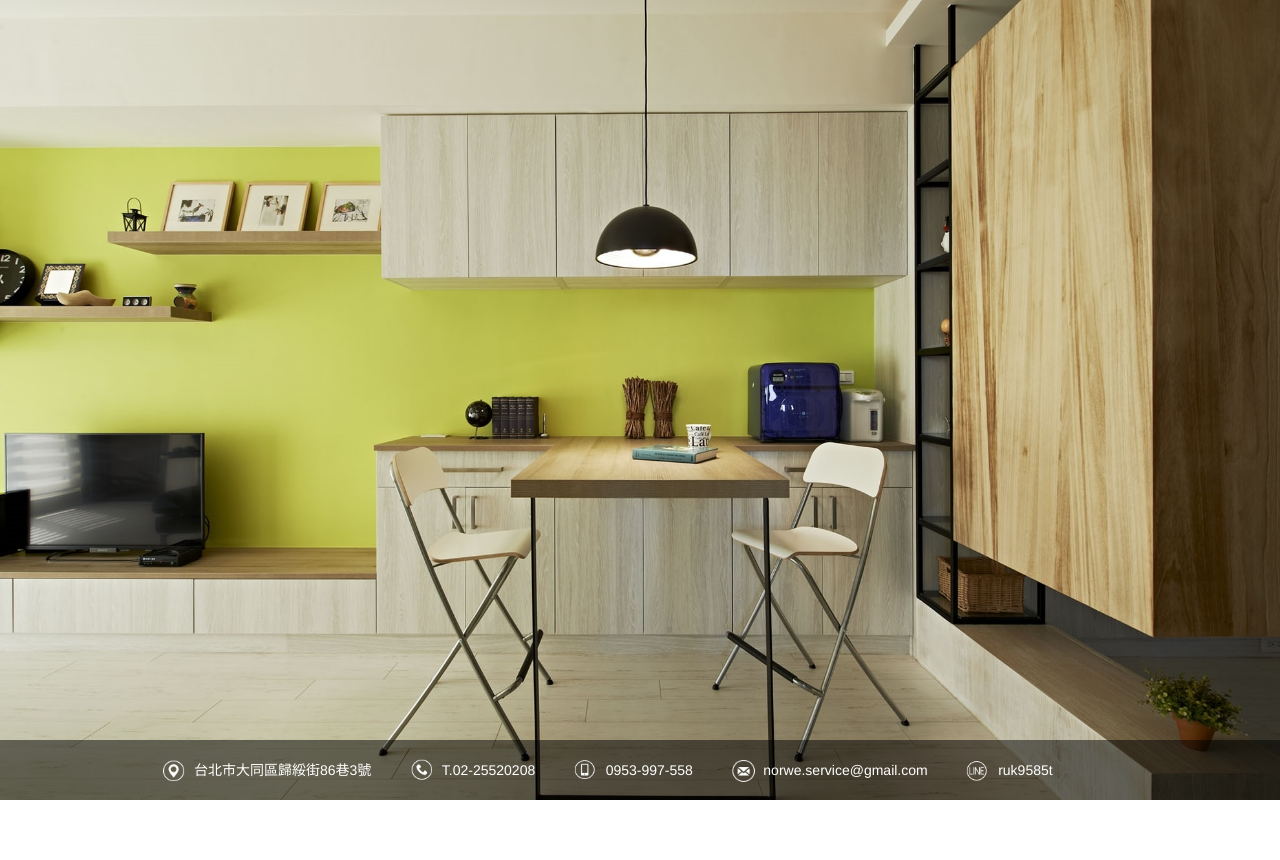
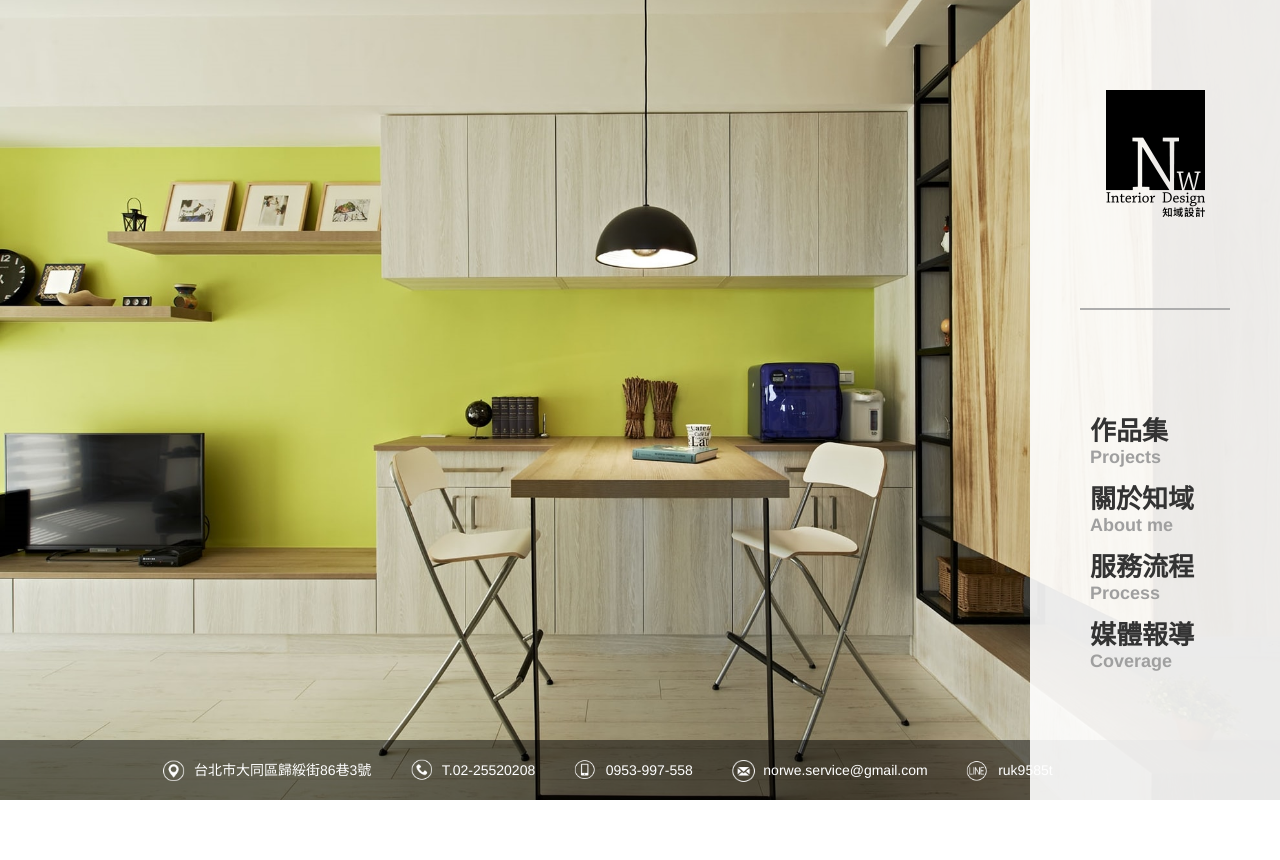
Before and after one commit to PJCHENder/F2EProjects, a PHP site: page / in a window 1280 px wide. Run offline with PHP 8.4, Linux system fonts and the light colour scheme.

Commit message:
首頁初稿完成

```diff
--- a/norwe/css/style.css
+++ b/norwe/css/style.css
@@ -1,11 +1,13 @@
 /* IMPORT RESET */
+
 @import url("reset.css");
 
 /* IMPORT 12 COLUMN RESPONSIVE GS */
+
 @import url("responsive.gs.12col.css");
 
+/*	EXAMPLE STYLES */
 
-/*	EXAMPLE STYLES */
 body {
     font-family: sans-serif;
     color: white;
@@ -34,3 +36,119 @@ footer {
     text-align: center;
     background: #BBB;
 }
+
+
+/* Customer CSS */
+
+
+/*        nav area      */
+
+nav {
+    color: #333;
+    height: 100vh;
+    width: 250px;
+    position: absolute;
+    background-color: rgba(255, 255, 255, 0.9);
+    right: 0;
+    z-index: 10;
+}
+
+nav .logo {
+    width: 99px;
+    height: 128px;
+    background: url("../img/logo.png") no-repeat center;
+    margin: 90px auto;
+    cursor: pointer;
+}
+nav hr{
+    border: 1px solid #ADADAD;
+    width: 150px;
+    margin-bottom: 100px;
+}
+nav ul{
+    font-family: Helvetica, '微軟正黑體';
+    font-size: 26px;
+    font-weight: bold;
+    padding-left: 60px;
+}
+nav ul li{
+    cursor: pointer;
+}
+
+nav ul li.menu_en{
+    font-size: 18px;
+    color: #9F9F9F;
+    margin-bottom: 10px;
+}
+
+/*        main area     */
+
+main {
+    width: 100vw;
+    height: 100vh;
+    background-color: #333;
+    background: url('../img/03-min.jpg') no-repeat center;
+    background-size: cover;
+    position: relative;
+}
+
+.intro {
+    width: 100%;
+    height: 60px;
+    margin: 0 auto;
+    background-color: rgba(0, 0, 0, 0.5);
+    position: absolute;
+    bottom: 0;
+}
+
+.cus-container {
+    margin: 0 auto;
+    width: 80%;
+}
+
+.cus-container li {
+    font-size: 14px;
+    font-family: Helvetica, '微軟正黑體';
+    height: 60px;
+    line-height: 60px;
+    text-indent: 36px;
+    display: inline-block;
+    background-position: left center;
+    margin-left: 30px;
+}
+
+.cus-container li.icon_location {
+    background-image: url("../img/icon_location.png");
+    background-repeat: no-repeat;
+    background-size: 15%;
+}
+
+.cus-container li.icon_phone {
+    background-image: url("../img/icon_phone.png");
+    background-repeat: no-repeat;
+    background-size: 24%;
+}
+
+.cus-container li.icon_mobile {
+    background-image: url("../img/icon_mobile.png");
+    background-size: 24%;
+    background-repeat: no-repeat;
+}
+
+.cus-container li.icon_email {
+    background-image: url("../img/icon_email.png");
+    background-repeat: no-repeat;
+    background-size: 17%;
+}
+
+.cus-container li.icon_line {
+    background-image: url("../img/icon_line.png");
+    background-repeat: no-repeat;
+    background-size: 33%;
+}
+
+.cus-container li.icon_fb {
+    background-image: url("../img/icon_fb.png");
+    background-repeat: no-repeat;
+    background-size: 36%;
+}
--- a/norwe/index.html
+++ b/norwe/index.html
@@ -3,95 +3,42 @@
 
 <head>
     <meta http-equiv="Content-Type" content="text/html; charset=UTF-8" />
-    <title>Responsive.gs Example</title>
+    <title>知域設計</title>
     <link rel="stylesheet" media="all" href="css/style.css" />
     <script src="scripts/respond.min.js"></script>
-    <style>
-        main {
-            width: 100vw;
-            height: 100vh;
-            background-color: #333;
-            background: url('img/03-min.jpg') no-repeat center;
-            background-size: cover;
-            position: relative;
-        }
-
-        .intro {
-            width: 100%;
-            height: 60px;
-            margin: 0 auto;
-            background-color: rgba(0, 0, 0, 0.5);
-            position: absolute;
-            bottom: 0;
-        }
-
-        .cus-container {
-            margin: 0 auto;
-            width: 80%;
-        }
-
-        .cus-container li {
-            font-size: 14px;
-            font-family: Helvetica, '微軟正黑體';
-            height: 60px;
-            line-height: 60px;
-            text-indent: 36px;
-            display: inline-block;
-            background-position: left center;
-            margin-left: 30px;
-        }
-
-        .cus-container li.logo_location {
-            background-image: url("img/logo_location.png");
-            background-repeat: no-repeat;
-            background-size: 15%;
-        }
-
-        .cus-container li.logo_phone {
-            background-image: url("img/logo_phone.png");
-            background-repeat: no-repeat;
-            background-size: 24%;
-        }
-
-        .cus-container li.logo_mobile {
-            background-image: url("img/logo_mobile.png");
-            background-size: 24%;
-            background-repeat: no-repeat;
-        }
-
-        .cus-container li.logo_email {
-            background-image: url("img/logo_email.png");
-            background-repeat: no-repeat;
-            background-size: 17%;
-        }
-
-        .cus-container li.logo_line {
-            background-image: url("img/logo_line.png");
-            background-repeat: no-repeat;
-            background-size: 33%;
-        }
-
-        .cus-container li.logo_fb {
-            background-image: url("img/logo_fb.png");
-            background-repeat: no-repeat;
-            background-size: 36%;
-        }
-    </style>
+    <script type="text/javascript" src="http://code.jquery.com/jquery-latest.min.js"></script>
 </head>
 
 <body>
+    <nav>
+        <div class="logo"></div>
+        <hr>
+        <ul class="menu">
+            <li>作品集</li>
+            <li class="menu_en">Projects</li>
+            <li>關於知域</li>
+            <li class="menu_en">About me</li>
+            <li>服務流程</li>
+            <li class="menu_en">Process</li>
+            <li>媒體報導</li>
+            <li class="menu_en">Coverage</li>
+        </ul>
+    </nav>
     <main>
         <div class="intro">
             <ul class="cus-container">
-                <li class="logo_location">台北市大同區歸綏街86巷3號</li>
-                <li class="logo_phone">T.02-25520208</li>
-                <li class="logo_mobile">0953-997-558</li>
-                <li class="logo_email">norwe.service@gmail.com</li>
-                <li class="logo_line">ruk9585t</li>
-                <li class="logo_fb">NorWe</li>
+                <li class="icon_location">台北市大同區歸綏街86巷3號</li>
+                <li class="icon_phone">T.02-25520208</li>
+                <li class="icon_mobile">0953-997-558</li>
+                <li class="icon_email">norwe.service@gmail.com</li>
+                <li class="icon_line">ruk9585t</li>
+                <li class="icon_fb">NorWe</li>
             </ul>
         </div>
     </main>
+
+    <!--  JS File  -->
+    <script src="scripts/main.js"></script>
 </body>
 
 </html>
--- /dev/null
+++ b/norwe/scripts/main.js
@@ -0,0 +1,25 @@
+$(document).ready(function(){
+    var a = 0;
+    $(".logo").on('click', function(){
+
+        if(a === 0){
+            $("nav").animate({
+                "height":"160px",
+                "top":"200px"
+            })
+            $(".logo").css("margin","20px auto 0");
+            $("hr").css("display","none");
+            $(".menu").css("display","none");
+            a = 1;
+        }else if(a === 1){
+            $("nav").animate({
+                "height":"100vh",
+                "top":"0"
+            })
+            $(".logo").css("margin","90px auto");
+            $("hr").css("display","block");
+            $(".menu").css("display","block");
+            a = 0;
+        }
+    })
+});
```
Also changed, not shown: norwe/img/icon_email.png (renamed from norwe/img/logo_email.png), norwe/img/icon_fb.png (renamed from norwe/img/logo_fb.png), norwe/img/icon_line.png (renamed from norwe/img/logo_line.png), norwe/img/icon_location.png (renamed from norwe/img/logo_location.png), norwe/img/icon_mobile.png (renamed from norwe/img/logo_mobile.png), norwe/img/icon_phone.png (renamed from norwe/img/logo_phone.png), norwe/img/logo.png (added). Lines whose indentation alone changed are shown as unchanged.
